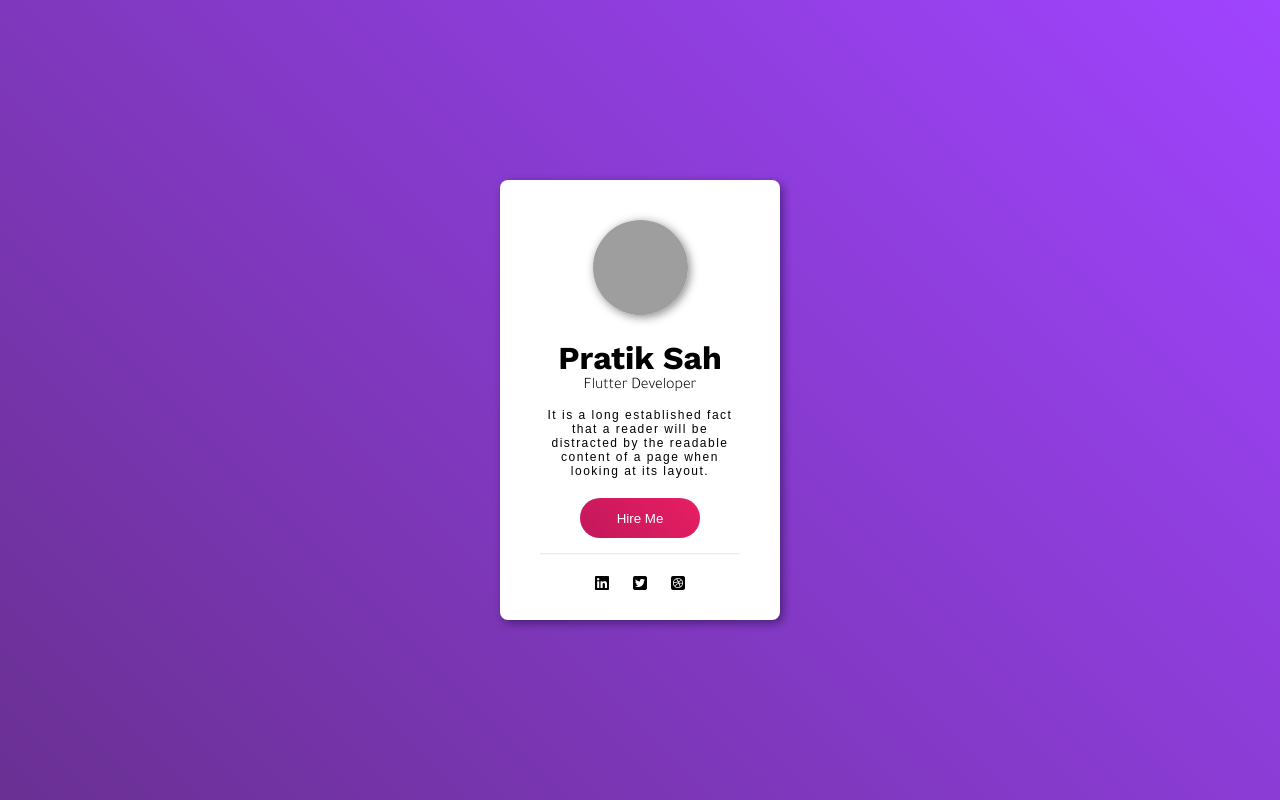
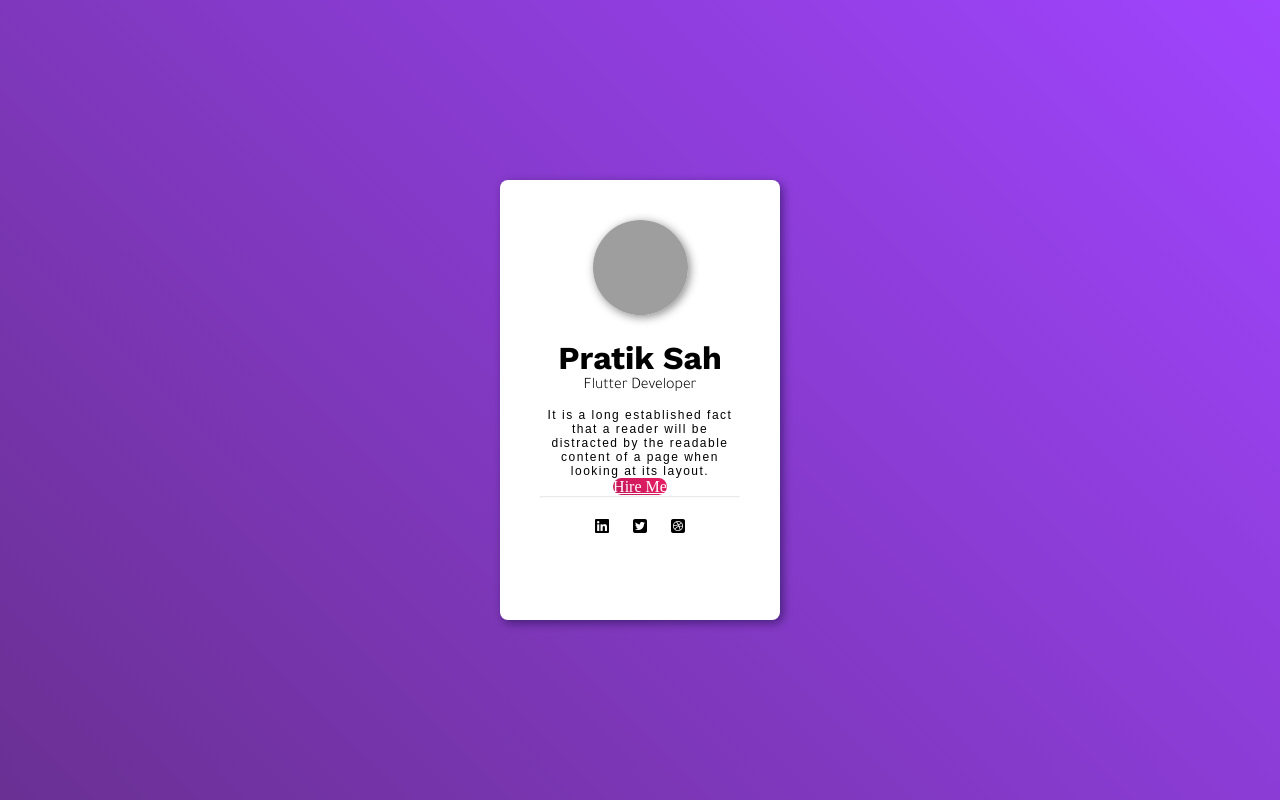
Before and after one commit to ThePratikSah/profile-card, a plain HTML site: page index.html in a window 1280 px wide. Drawn offline with nearby package versions, Linux system fonts and the light colour scheme; grey boxes are pictures that could not be loaded.

Commit message:
Update index.html

```diff
--- a/index.html
+++ b/index.html
@@ -19,7 +19,7 @@
           <h1 class="name">Pratik Sah</h1>
           <p class="role">Flutter Developer</p>
           <p class="bio">It is a long established fact that a reader will be distracted by the readable content of a page when looking at its layout.</p>
-          <button class="btn hire-btn">Hire Me</button>
+          <a href="https://dribbble.com/pratiksah" target="_blank" class="btn hire-btn">Hire Me</a>
           <hr>
           <div class="profile">
             <div class="linkedin">
```
